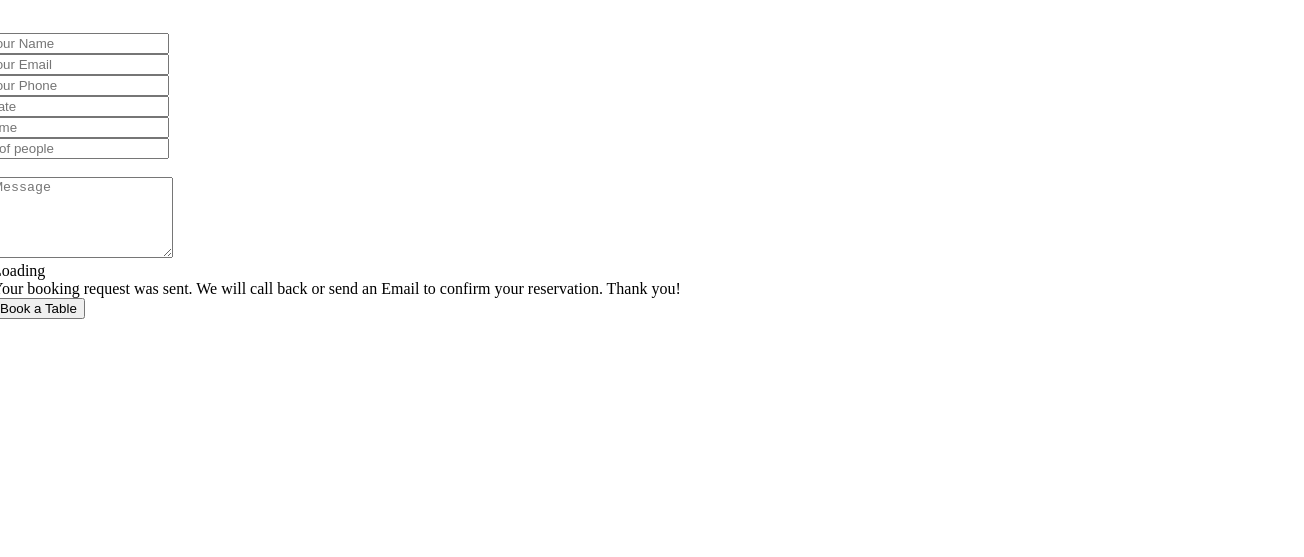
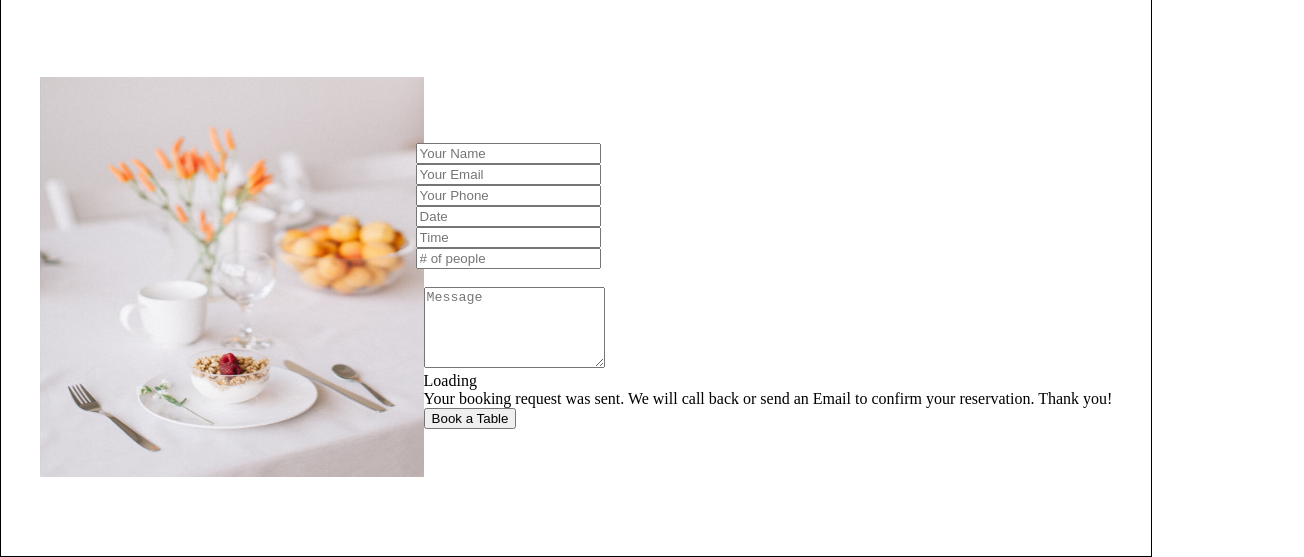
Before and after one commit to Denisdhl007/denis_-miam-, a plain HTML site: page index.html in a window 1280 px wide. Shown: the part 5975-6532 px from the top of the page, 1304 px wide, since content can reach past the window. Before the commit the page ends 6312 px from the top, so only its background shows below. Drawn offline with nearby package versions, Linux system fonts and the light colour scheme; a web font is replaced by a local one.

Commit message:
section9

```diff
--- a/index.html
+++ b/index.html
@@ -421,18 +421,18 @@
       <p>Book <span>Your Stay</span> With Us</p>
     </div>
 
-
     <div class="containerFormContactS9">
 
     </div>
   </div>
 
 
-  <div class="row g-0">
+  <div class="rowGSection9">
 
-    <div class="col-lg-4 reservation-img" style="background-image: url(assets/img/reservation.jpg);" data-aos="zoom-out" data-aos-delay="200"></div>
+    <div class="colLg4ReservationImg" data-aos="zoom-out" data-aos-delay="200">
+      <img src="./public/img/reservation.jpg" alt="">
 
-
+    </div>
 
   <div class="col-lg-8 d-flex align-items-center reservation-form-bg">
     <form action="forms/book-a-table.php" method="post" role="form" class="php-email-form" data-aos="fade-up" data-aos-delay="100">
--- a/src/sass/modules/_section9.scss
+++ b/src/sass/modules/_section9.scss
@@ -49,3 +49,24 @@
     width: 80vw;
     border: 1px solid black;
 }
+
+.rowGSection9{
+    display: flex;
+    border: 1px solid #000;
+    justify-content: center;
+    align-items: center;
+    height: 70vh;
+    width: 90vw;
+}
+
+.colLg4ReservationImg{
+    height: 50vh;
+    width: 30vw;
+
+}
+
+.colLg4ReservationImg img{
+    height: 50vh;
+    width: 30vw;
+
+}
```
Also changed, not shown: public/css/app.css.
